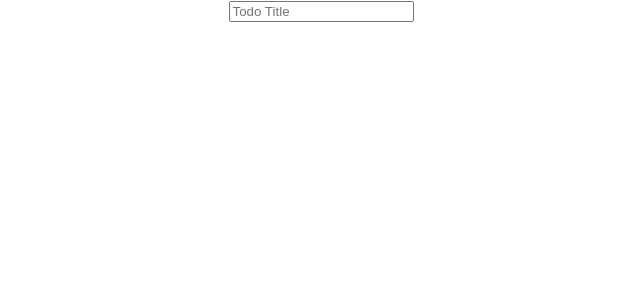
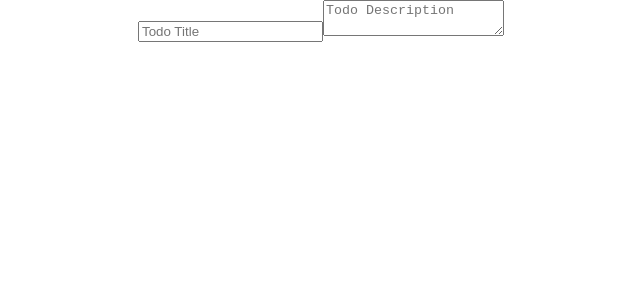
Before and after one commit to archiewald/tdd_gpt_demo, a React (Create React App) app: page / in a window 1280 px wide. Shown: the top 300 px of the page, without its empty margins (319-959 px from the left). Built offline with nearby package versions, Linux system fonts and the light colour scheme.

Commit message:
"should allow user to add an optional description to the new todo item, not exceeding 1024 characters"

```diff
--- a/src/App.tsx
+++ b/src/App.tsx
@@ -1,21 +1,46 @@
-import React, { useState } from "react";
+import React, { useState, ChangeEvent } from "react";
 import "./App.css";
 
+type FormFields = {
+  title: string;
+  description: string;
+};
+
+function useForm(initialState: FormFields) {
+  const [formState, setFormState] = useState<FormFields>(initialState);
+
+  const handleInputChange = (
+    e: ChangeEvent<HTMLInputElement | HTMLTextAreaElement>
+  ) => {
+    const { name, value } = e.target;
+    setFormState((prevState) => ({ ...prevState, [name]: value }));
+  };
+
+  return { formState, handleInputChange };
+}
+
 function App() {
-  const [title, setTitle] = useState("");
-
-  const handleInputChange = (e: React.ChangeEvent<HTMLInputElement>) => {
-    setTitle(e.target.value);
-  };
+  const { formState, handleInputChange } = useForm({
+    title: "",
+    description: "",
+  });
 
   return (
     <div className="App">
       <input
         type="text"
         placeholder="Todo Title"
-        value={title}
+        name="title"
+        value={formState.title}
         onChange={handleInputChange}
         maxLength={256}
+      />
+      <textarea
+        placeholder="Todo Description"
+        name="description"
+        value={formState.description}
+        onChange={handleInputChange}
+        maxLength={1024}
       />
     </div>
   );
```
Also changed, not shown: 1 other file (tests, documents, lock files or other folders).
